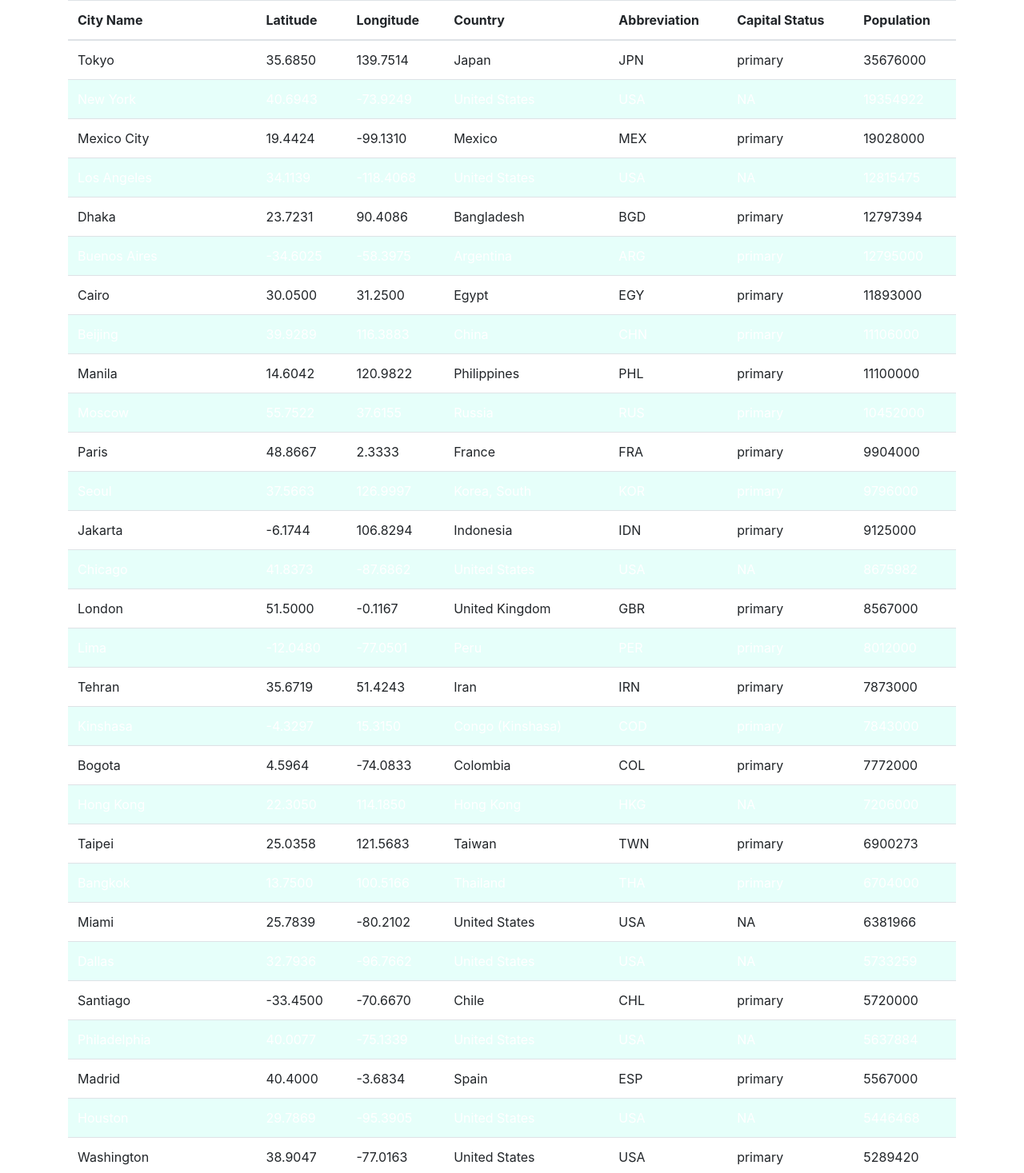
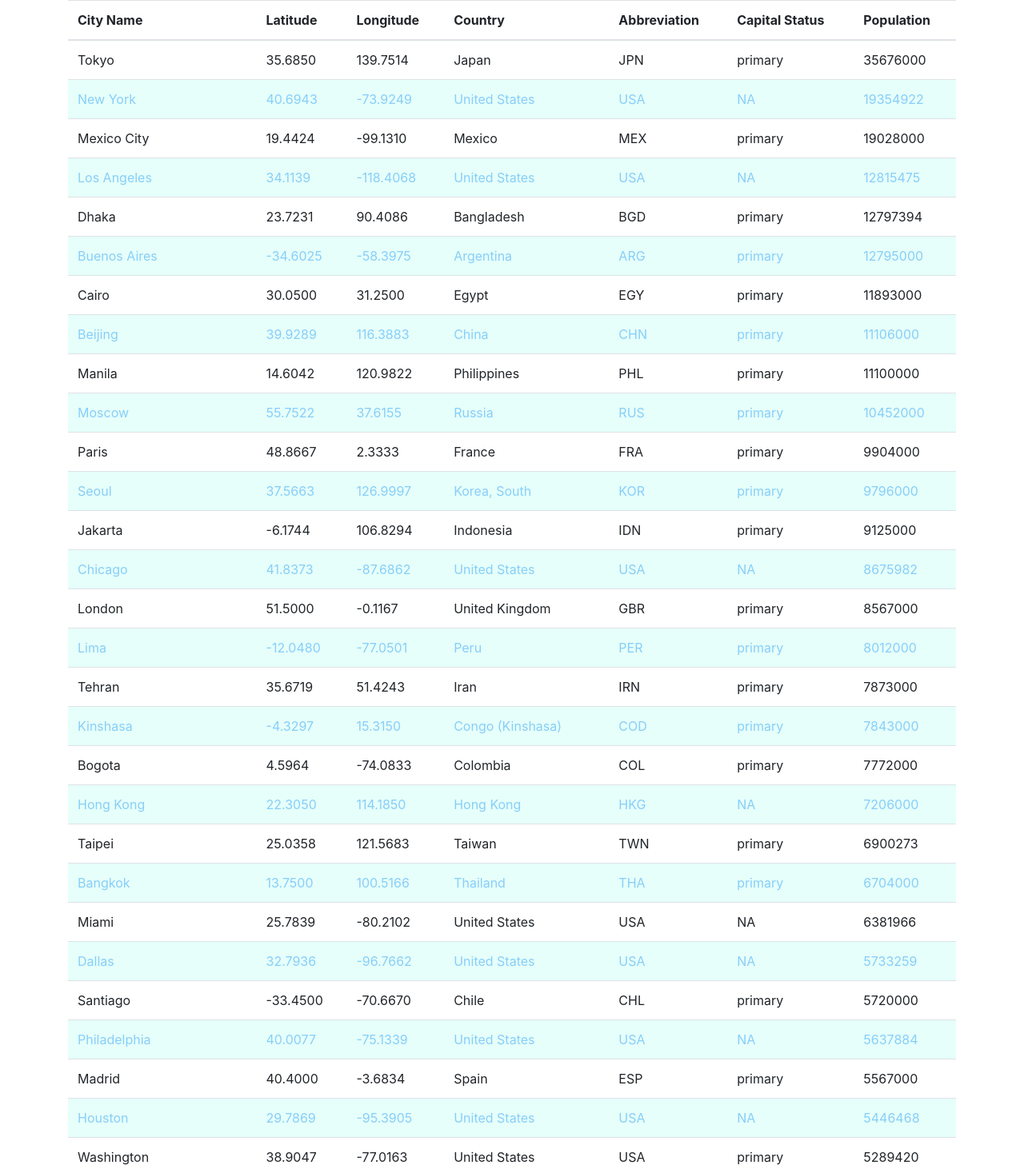
Before and after one commit to ssempax1/PythonDockerFlaskPycharm2, a Flask app: page / in a window 1280 px wide. Shown: the part 56-1523 px from the top of the page at 80% size. Run offline with Flask 2, Linux system fonts and the light colour scheme; data comes from the database, SQL or seed files in the repository; data that the repository does not hold is empty; some libraries are stand-ins or nearby versions.

Commit message:
Feature ; modified page for design

```diff
--- a/app/static/design.css
+++ b/app/static/design.css
@@ -1,4 +1,4 @@
 tr:nth-child(even){
     background-color: #e6fffa;
-    color:white
+    color:lightskyblue;
 }
```
